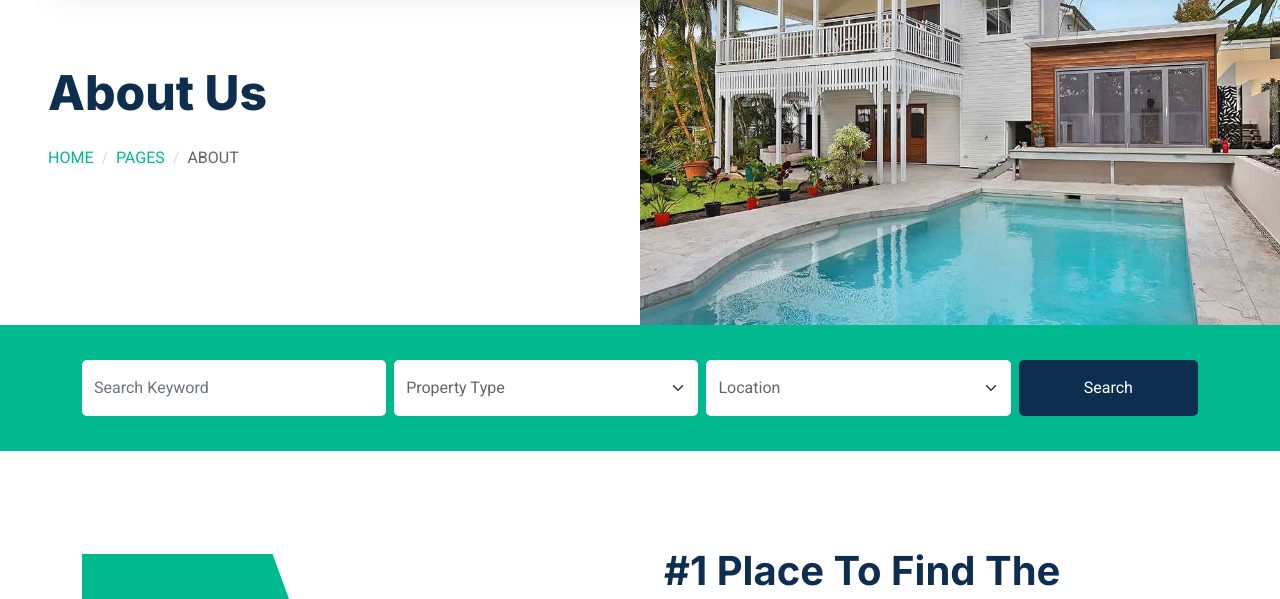
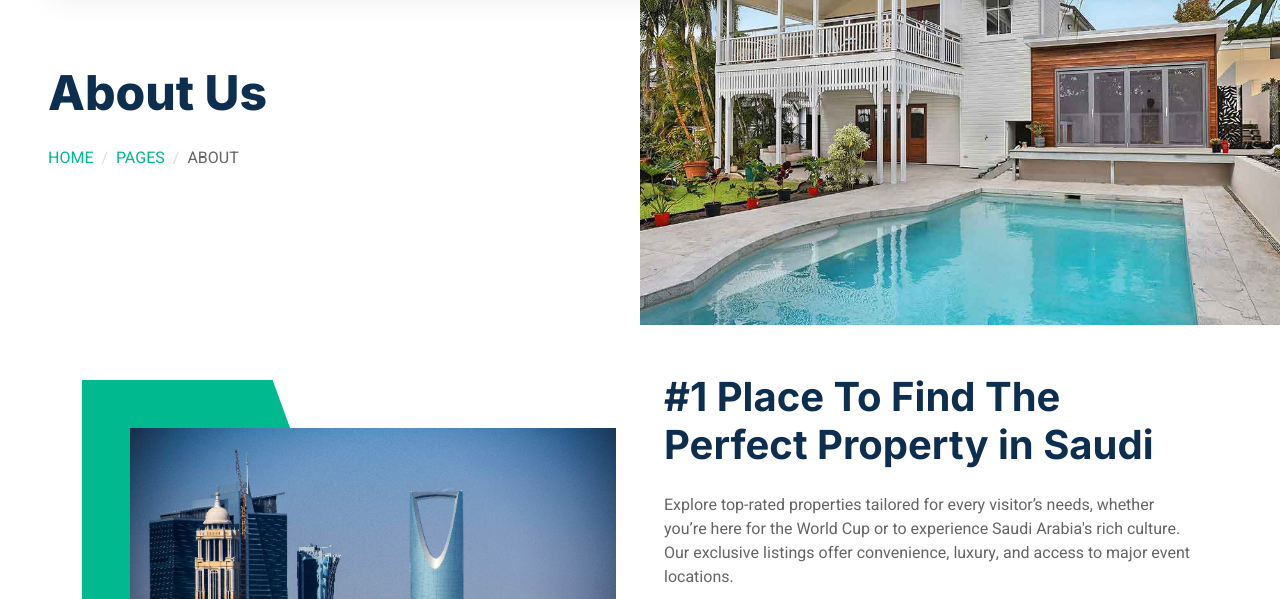
Before and after one commit to Jzakai/rentalhub, a plain HTML site: page about.html in a window 1280 px wide. Shown: the part 123-722 px from the top of the page. Drawn offline with nearby package versions, Linux system fonts and the light colour scheme.

Commit message:
updated about page

```diff
--- a/about.html
+++ b/about.html
@@ -97,40 +97,7 @@
         <!-- Header End -->
 
 
-        <!-- Search Start -->
-        <div class="container-fluid bg-primary mb-5 wow fadeIn" data-wow-delay="0.1s" style="padding: 35px;">
-            <div class="container">
-                <div class="row g-2">
-                    <div class="col-md-10">
-                        <div class="row g-2">
-                            <div class="col-md-4">
-                                <input type="text" class="form-control border-0 py-3" placeholder="Search Keyword">
-                            </div>
-                            <div class="col-md-4">
-                                <select class="form-select border-0 py-3">
-                                    <option selected>Property Type</option>
-                                    <option value="1">Property Type 1</option>
-                                    <option value="2">Property Type 2</option>
-                                    <option value="3">Property Type 3</option>
-                                </select>
-                            </div>
-                            <div class="col-md-4">
-                                <select class="form-select border-0 py-3">
-                                    <option selected>Location</option>
-                                    <option value="1">Location 1</option>
-                                    <option value="2">Location 2</option>
-                                    <option value="3">Location 3</option>
-                                </select>
-                            </div>
-                        </div>
-                    </div>
-                    <div class="col-md-2">
-                        <button class="btn btn-dark border-0 w-100 py-3">Search</button>
-                    </div>
-                </div>
-            </div>
-        </div>
-        <!-- Search End -->
+
 
 
         <!-- About Start -->
@@ -211,14 +178,14 @@
                     <div class="col-lg-4 col-md-8 wow fadeInUp" data-wow-delay="0.3s">
                         <div class="team-item rounded overflow-hidden">
                             <div class="position-relative">
-                                <img class="img-fluid" src="img/team-2.jpg" alt="">
+                                <img class="img-fluid" src="img/emp.jpeg" alt="">
                                 <div class="position-absolute start-50 top-100 translate-middle d-flex align-items-center">
                                     <a class="btn btn-square mx-1" href=""><i class="fab fa-twitter"></i></a>
                                     <a class="btn btn-square mx-1" href=""><i class="fab fa-linkedin-in"></i></a>
                                 </div>
                             </div>
                             <div class="text-center p-4 mt-3">
-                                <h5 class="fw-bold mb-0">Deema</h5>
+                                <h5 class="fw-bold mb-0">Deema Alsini</h5>
                                 <small>Software Engineer</small>
                             </div>
                         </div>
@@ -226,14 +193,14 @@
                     <div class="col-lg-4 col-md-8 wow fadeInUp" data-wow-delay="0.5s">
                         <div class="team-item rounded overflow-hidden">
                             <div class="position-relative">
-                                <img class="img-fluid" src="img/team-3.jpg" alt="">
+                                <img class="img-fluid" src="img/emp.jpeg" alt="">
                                 <div class="position-absolute start-50 top-100 translate-middle d-flex align-items-center">
                                     <a class="btn btn-square mx-1" href=""><i class="fab fa-twitter"></i></a>
                                     <a class="btn btn-square mx-1" href=""><i class="fab fa-linkedin-in"></i></a>
                                 </div>
                             </div>
                             <div class="text-center p-4 mt-3">
-                                <h5 class="fw-bold mb-0">Sara</h5>
+                                <h5 class="fw-bold mb-0">Sarah Bahashwan</h5>
                                 <small>Software Engineer</small>
                             </div>
                         </div>
```
Also changed, not shown: contact.html (+1 -1 lines), img/team-2.jpg (deleted), img/team-3.jpg (deleted).
